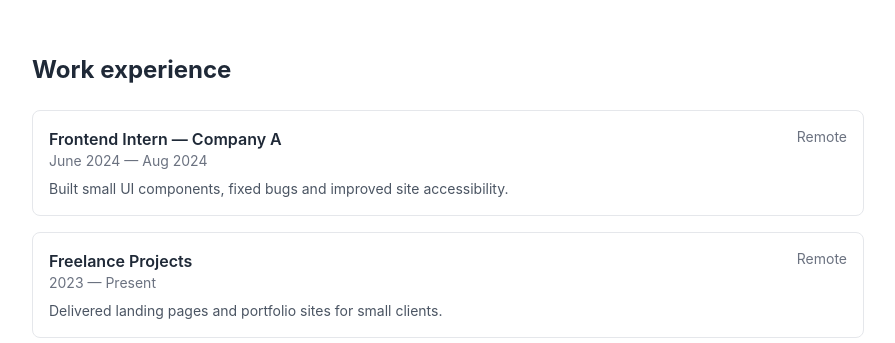
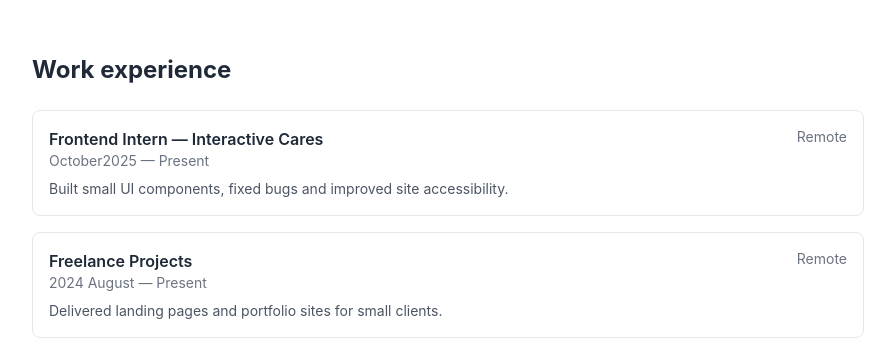
Before and after one commit to leigiel/Assignment-03-Portfolio, a plain HTML site: page index.html in a window 1280 px wide. Shown: the part 1780-2123 px from the top of the page, without its empty margins (192-1087 px from the left). Drawn offline with nearby package versions, Linux system fonts and the light colour scheme; files that its build step writes are made by us from their sources; files whose address does not match are found by name.

Commit message:
first commit

```diff
--- a/index.html
+++ b/index.html
@@ -284,8 +284,10 @@
             <div class="p-4 border rounded-lg">
               <div class="flex justify-between items-start">
                 <div>
-                  <h3 class="font-semibold">Frontend Intern — Company A</h3>
-                  <p class="text-sm text-gray-500">June 2024 — Aug 2024</p>
+                  <h3 class="font-semibold">
+                    Frontend Intern — Interactive Cares
+                  </h3>
+                  <p class="text-sm text-gray-500">October2025 — Present</p>
                 </div>
                 <div class="text-sm text-gray-500">Remote</div>
               </div>
@@ -299,7 +301,7 @@
               <div class="flex justify-between items-start">
                 <div>
                   <h3 class="font-semibold">Freelance Projects</h3>
-                  <p class="text-sm text-gray-500">2023 — Present</p>
+                  <p class="text-sm text-gray-500">2024 August — Present</p>
                 </div>
                 <div class="text-sm text-gray-500">Remote</div>
               </div>
```
